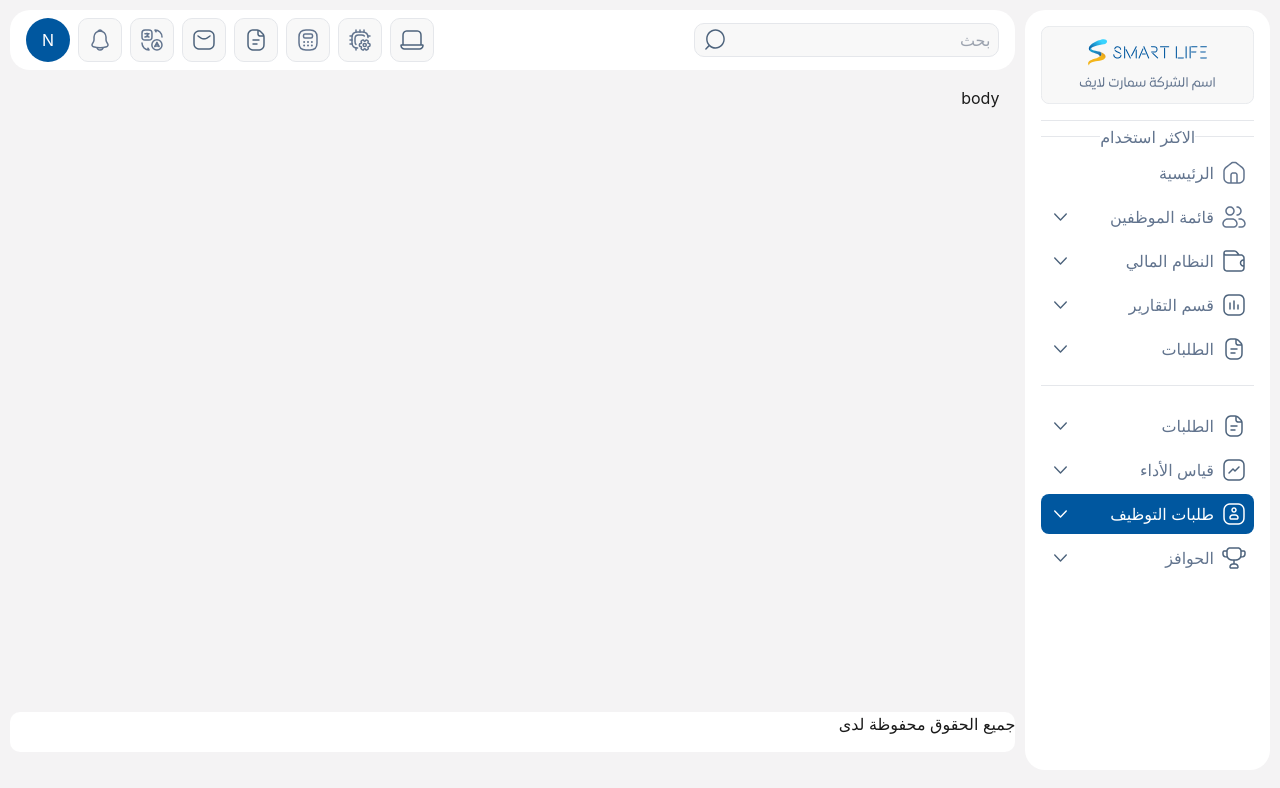
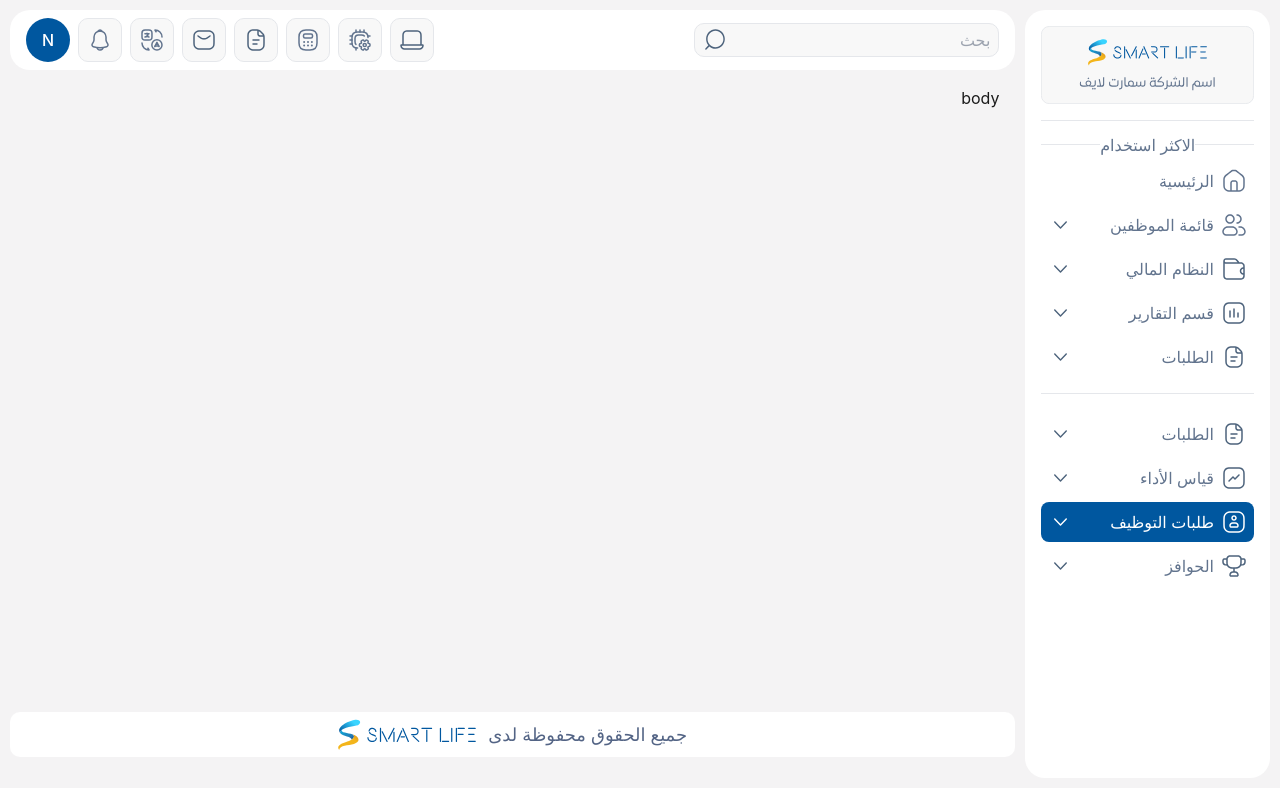
Before and after one commit to NourAli56/Kanban-Board, a React (Vite) app: page / in a window 1280 px wide. Shown: the top 788 px of the page. Built offline with nearby package versions, Linux system fonts and the light colour scheme.

Commit message:
add footer

```diff
--- a/src/App.jsx
+++ b/src/App.jsx
@@ -1,3 +1,4 @@
+import Footer from "./components/Footer";
 import Navbar from "./components/Navbar";
 import Sidebar from "./components/Sidebar";
 
@@ -10,9 +11,7 @@ function App() {
         <div className="h-[79vh] ml-[10px] p-4" >
           body
         </div>
-        <div className='bg-white rounded-[10px] mt-[10px] ml-[10px] h-[40px]'>
- جميع الحقوق محفوظة لدى
-        </div>
+        <Footer />
       </div>
     </div>
   );
--- /dev/null
+++ b/src/components/Footer.jsx
@@ -0,0 +1,11 @@
+import logo from '../assets/brand/Smart_lifelogo.svg'
+
+export default function Footer() {
+    return (
+        <div className='bg-white rounded-[10px] mt-[10px] ml-[10px] h-[45px]
+        flex items-center justify-center gap-3 ' >
+            <p className='text-[#536485] text-[18px]' >جميع الحقوق محفوظة لدى</p>
+            <img src={logo} />
+        </div>
+    )
+}
--- a/src/components/Navbar.jsx
+++ b/src/components/Navbar.jsx
@@ -1,37 +1,40 @@
-import React from 'react'
-import InputSearch from './ui/InputSearch'
-import { IconNav1, IconNav2, IconNav3, IconNav4, IconNav5, IconNav6, IconNav7 } from './iconsAsSvg'
+import InputSearch from './ui/InputSearch';
+import {
+  IconNav1,
+  IconNav2,
+  IconNav3,
+  IconNav4,
+  IconNav5,
+  IconNav6,
+  IconNav7,
+} from './iconsAsSvg';
 
 export default function Navbar() {
+  const icons = [
+    IconNav1,
+    IconNav2,
+    IconNav3,
+    IconNav4,
+    IconNav5,
+    IconNav6,
+    IconNav7,
+  ];
+
   return (
-    <div className='bg-white rounded-[20px] mt-[10px] ml-[10px] h-[60px] flex items-center justify-between px-4' >
+    <div className="bg-white rounded-[20px] mt-[10px] ml-[10px] h-[60px] flex items-center justify-between px-4">
       <InputSearch />
-      <div className='flex items-center gap-2' >
-        <div className='cursor-pointer' >
-          <IconNav1 />
-        </div>
-        <div className='cursor-pointer' >
-          <IconNav2 />
-        </div>
-        <div className='cursor-pointer' >
-          <IconNav3 />
-        </div>
-        <div className='cursor-pointer' >
-          <IconNav4 />
-        </div>
-        <div className='cursor-pointer' >
-          <IconNav5 />
-        </div>
-        <div className='cursor-pointer' >
-          <IconNav6 />
-        </div>
-        <div className='cursor-pointer' >
-          <IconNav7 />
-        </div>
-        <div className='w-[44px] h-[44px] rounded-[50%] bg-[#00579F] flex items-center justify-center' >
-          <p className='text-white' >N</p>
+
+      <div className="flex items-center gap-2">
+        {icons.map((Icon, index) => (
+          <div key={index} className="cursor-pointer">
+            <Icon />
+          </div>
+        ))}
+
+        <div className="w-[44px] h-[44px] rounded-full bg-[#00579F] flex items-center justify-center">
+          <p className="text-white font-medium">N</p>
         </div>
       </div>
     </div>
-  )
+  );
 }
--- a/src/components/Sidebar.jsx
+++ b/src/components/Sidebar.jsx
@@ -5,7 +5,7 @@ import { sections } from "../dummyData";
 
 export default function Sidebar() {
   return (
-    <div className="bg-white w-[300px] h-[95vh] m-[10px] rounded-[20px] p-4 flex flex-col">
+    <div className="bg-white w-[300px] h-[96vh] m-[10px] rounded-[20px] p-4 flex flex-col">
       <img src={logo} alt="Logo"  />
       <div className="w-full h-[1px] bg-[#E5E7EB] mt-4" />
       {sections.map((section, index) => (
--- a/src/components/SidebarItem.jsx
+++ b/src/components/SidebarItem.jsx
@@ -5,8 +5,8 @@ export default function SidebarItem({ icon: Icon, label, hasArrow = true }) {
     const bgColor = isEmpOrder ? "#00579F" : "transparent";
     const textColor = isEmpOrder ? "#FFFFFF" : "#62748E";
     return (
-        <div className="flex items-center justify-between mt-1 cursor-pointer hover:bg-gray-50 p-2 rounded-lg transition"
-            style={{ backgroundColor: bgColor }}>
+        <div className={`flex items-center justify-between mt-1 cursor-pointer p-2 rounded-lg transition
+        ${isEmpOrder ? "bg-[#00579F]" : "hover:bg-gray-50"} `}>
             <div className="flex items-center gap-2">
                 <Icon color='#ffffff' />
                 <p style={{ color: textColor }}>{label}</p>
--- a/src/components/SidebarSection.jsx
+++ b/src/components/SidebarSection.jsx
@@ -4,10 +4,10 @@ export default function SidebarSection({ title, items }) {
   return (
     <div className="">
       {title && (
-        <div className="flex items-center justify-between mt-1">
-          <div className="w-full h-[1px] bg-[#E5E7EB] w-[26%]"></div>
+        <div className="flex items-center justify-between mt-3">
+          <div className="w-full h-[1px] bg-[#E5E7EB] w-[25.5%]"></div>
           <p className="text-[#62748E] whitespace-nowrap">{title}</p>
-          <div className="w-full h-[1px] bg-[#E5E7EB] w-[26%]"></div>
+          <div className="w-full h-[1px] bg-[#E5E7EB] w-[25.5%]"></div>
         </div>
       )}
       <div className={title ?  "mt-1":"mt-0"}>
```
Also changed, not shown: src/assets/brand/Smart_lifelogo.svg (added).
